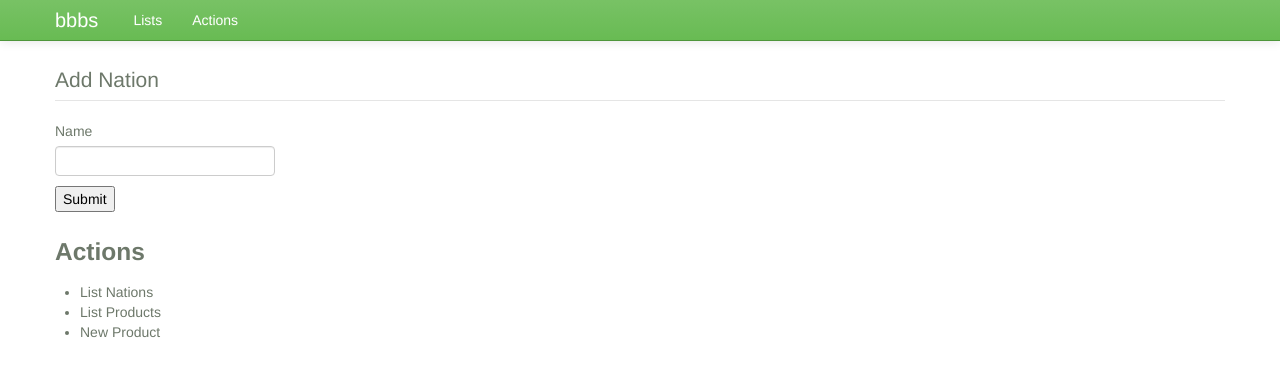
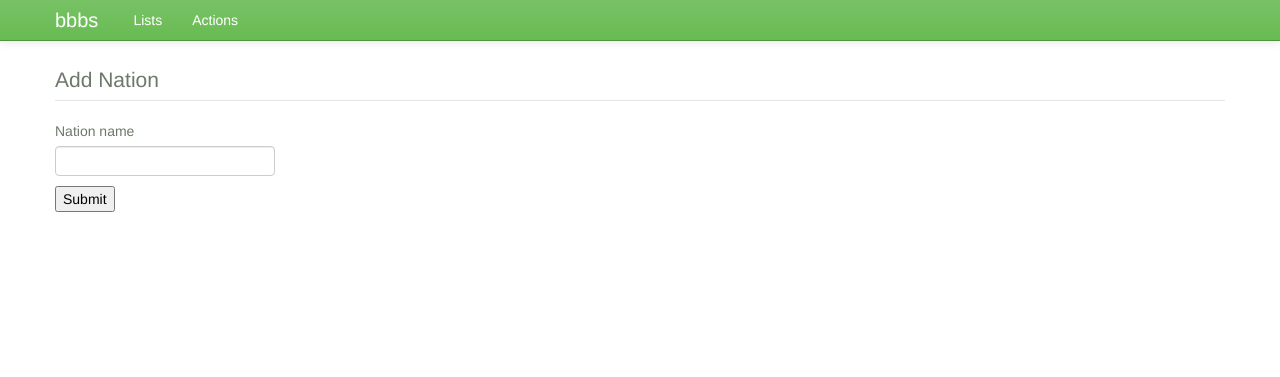
Before and after one commit to kazuhirosaji/bbbs_cookbook, a CakePHP app: the page made by app/View/Nations/add.ctp in a window 1280 px wide. Shown: the top 377 px of the page. Run offline with PHP 8.4 and a stand-in for CakePHP, Linux system fonts and the light colour scheme; the template is opened without the code that fills it: most values are stand-ins (such as "Sample title", 1, 10 or a date in 2020); form fields are guessed from the names that the template uses; some libraries are stand-ins or nearby versions.

Commit message:
- Change add nation page design - Redirect index page after success add nation.

```diff
--- a/app/Controller/NationsController.php
+++ b/app/Controller/NationsController.php
@@ -51,8 +51,7 @@ class NationsController extends AppController {
 			$this->Nation->create();
 			if ($this->Nation->save($this->request->data)) {
 				$this->Session->setFlash(__('The nation has been saved.'));
-				var_dump($this->request->data);
-//				return $this->redirect(array('action' => 'index'));
+				return $this->redirect(array('action' => 'index'));
 			} else {
 				$this->Session->setFlash(__('The nation could not be saved. Please, try again.'));
 			}
--- a/app/View/Nations/add.ctp
+++ b/app/View/Nations/add.ctp
@@ -1,19 +1,6 @@
-<div class="nations form">
 <?php echo $this->Form->create('Nation'); ?>
 	<fieldset>
 		<legend><?php echo __('Add Nation'); ?></legend>
-	<?php
-		echo $this->Form->input('name');
-	?>
+		<?php echo $this->Form->input('name', array('label' => 'Nation name')); ?>
 	</fieldset>
 <?php echo $this->Form->end(__('Submit')); ?>
-</div>
-<div class="actions">
-	<h3><?php echo __('Actions'); ?></h3>
-	<ul>
-
-		<li><?php echo $this->Html->link(__('List Nations'), array('action' => 'index')); ?></li>
-		<li><?php echo $this->Html->link(__('List Products'), array('controller' => 'products', 'action' => 'index')); ?> </li>
-		<li><?php echo $this->Html->link(__('New Product'), array('controller' => 'products', 'action' => 'add')); ?> </li>
-	</ul>
-</div>
```
